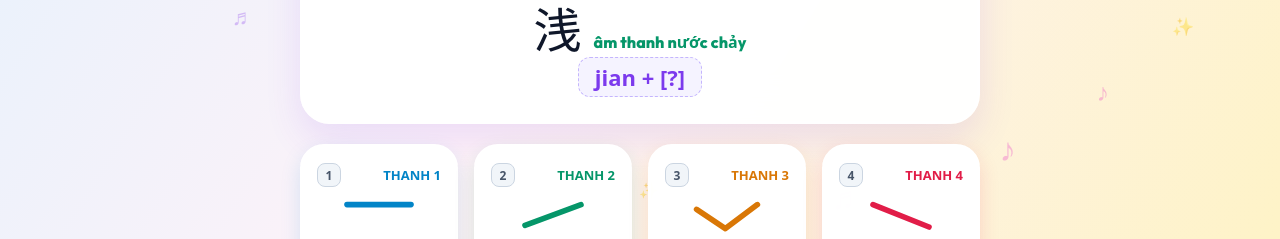
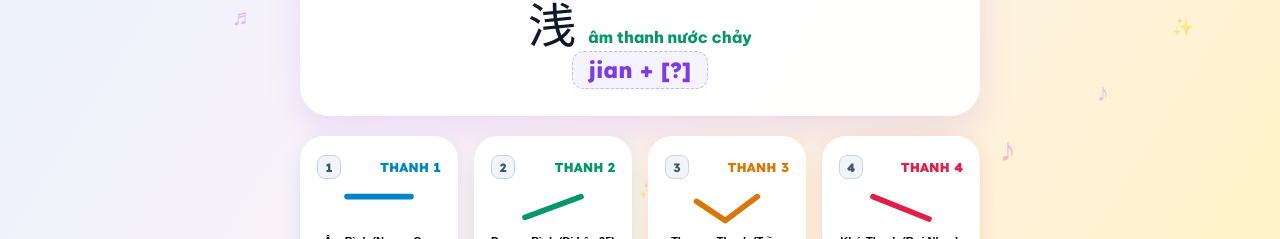
Before and after one commit to LeQuangKhai99/CyberpunkChina, a plain HTML site: page tone-master.html in a window 1280 px wide. Shown: the part 561-800 px from the top of the page. Drawn offline with nearby package versions, Linux system fonts and the light colour scheme; animation ran at ten frames a second.

Commit message:
fix(typography): upgrade to native Vietnamese fonts (Be Vietnam Pro, Lexend, Nunito) to fix font fallback and uneven stroke weight

```diff
--- a/style.css
+++ b/style.css
@@ -42,11 +42,11 @@
   --card-bg: rgba(255, 255, 255, 0.94);
   --card-border: rgba(255, 255, 255, 0.9);
 
-  /* Typography */
-  --font-brand: 'Fredoka', 'Quicksand', system-ui, sans-serif;
-  --font-ui: 'Outfit', 'Quicksand', system-ui, sans-serif;
+  /* Typography - 100% Native Vietnamese & CJK Support (Eliminates uneven weights / fallback bugs) */
+  --font-brand: 'Lexend', 'Nunito', 'Be Vietnam Pro', system-ui, -apple-system, sans-serif;
+  --font-ui: 'Be Vietnam Pro', 'Lexend', system-ui, -apple-system, sans-serif;
   --font-chinese: 'Noto Sans SC', 'PingFang SC', 'Hiragino Sans GB', 'Microsoft YaHei', sans-serif;
-  --font-mono: 'Quicksand', monospace;
+  --font-mono: 'JetBrains Mono', 'Fira Code', monospace;
 
   /* Shadows */
   --shadow-candy: 0 10px 25px rgba(255, 75, 130, 0.18), 0 4px 10px rgba(0, 0, 0, 0.04);
@@ -61,6 +61,12 @@
   box-sizing: border-box;
   margin: 0;
   padding: 0;
+}
+
+html, body {
+  -webkit-font-smoothing: antialiased;
+  -moz-osx-font-smoothing: grayscale;
+  text-rendering: optimizeLegibility;
 }
 
 body {
--- a/tone-master.css
+++ b/tone-master.css
@@ -4,6 +4,11 @@
  */
 
 :root {
+  /* Typography - 100% Native Vietnamese & CJK Support */
+  --font-brand: 'Lexend', 'Nunito', 'Be Vietnam Pro', system-ui, -apple-system, sans-serif;
+  --font-ui: 'Be Vietnam Pro', 'Lexend', system-ui, -apple-system, sans-serif;
+  --font-chinese: 'Noto Sans SC', 'PingFang SC', 'Hiragino Sans GB', 'Microsoft YaHei', sans-serif;
+
   --tm-cyan: #0284c7;
   --tm-green: #059669;
   --tm-amber: #d97706;
@@ -14,6 +19,12 @@
 /* ==========================================================================
    PAGE CONTAINER & LAYOUT
    ========================================================================== */
+html, body {
+  -webkit-font-smoothing: antialiased;
+  -moz-osx-font-smoothing: grayscale;
+  text-rendering: optimizeLegibility;
+}
+
 html {
   overflow-y: auto !important;
   height: auto !important;
--- a/tone-master.html
+++ b/tone-master.html
@@ -7,13 +7,13 @@
   <meta name="description" content="Trò chơi thử thách thính giác phân biệt 4 thanh điệu tiếng Trung Bắc Kinh, luyện tai phản xạ nhanh và bảng thanh mẫu vận mẫu đầy đủ kèm giọng đọc bản ngữ.">
   <link rel="icon" type="image/png" href="assets/logo.png">
 
-  <!-- Google Fonts: Inter & Outfit & Noto Sans SC (slender & crisp Chinese typography) -->
+  <!-- Google Fonts: 100% Native Vietnamese & CJK (Be Vietnam Pro, Lexend, Nunito, Noto Sans SC) -->
   <link rel="preconnect" href="https://fonts.googleapis.com">
   <link rel="preconnect" href="https://fonts.gstatic.com" crossorigin>
-  <link href="https://fonts.googleapis.com/css2?family=Inter:wght@400;500;600;700;800&family=Noto+Sans+SC:wght@300;400;500&family=Outfit:wght@600;700;800;900&display=swap" rel="stylesheet">
+  <link href="https://fonts.googleapis.com/css2?family=Be+Vietnam+Pro:wght@400;500;600;700;800;900&family=Lexend:wght@500;600;700;800;900&family=Noto+Sans+SC:wght@300;400;500;700&family=Nunito:wght@600;700;800;900&display=swap" rel="stylesheet">
 
-  <link rel="stylesheet" href="style.css?v=pop">
-  <link rel="stylesheet" href="tone-master.css?v=20261005_v1">
+  <link rel="stylesheet" href="style.css?v=20261005_v6">
+  <link rel="stylesheet" href="tone-master.css?v=20261005_v2">
 </head>
 <body class="theme-pinyin-pop tm-body">
 
```
Also changed, not shown: flashcard.html (+4 -3 lines), hanzi-puzzle.html (+5 -4 lines), index.html (+4 -3 lines), pinyin-pop.html (+4 -3 lines).
